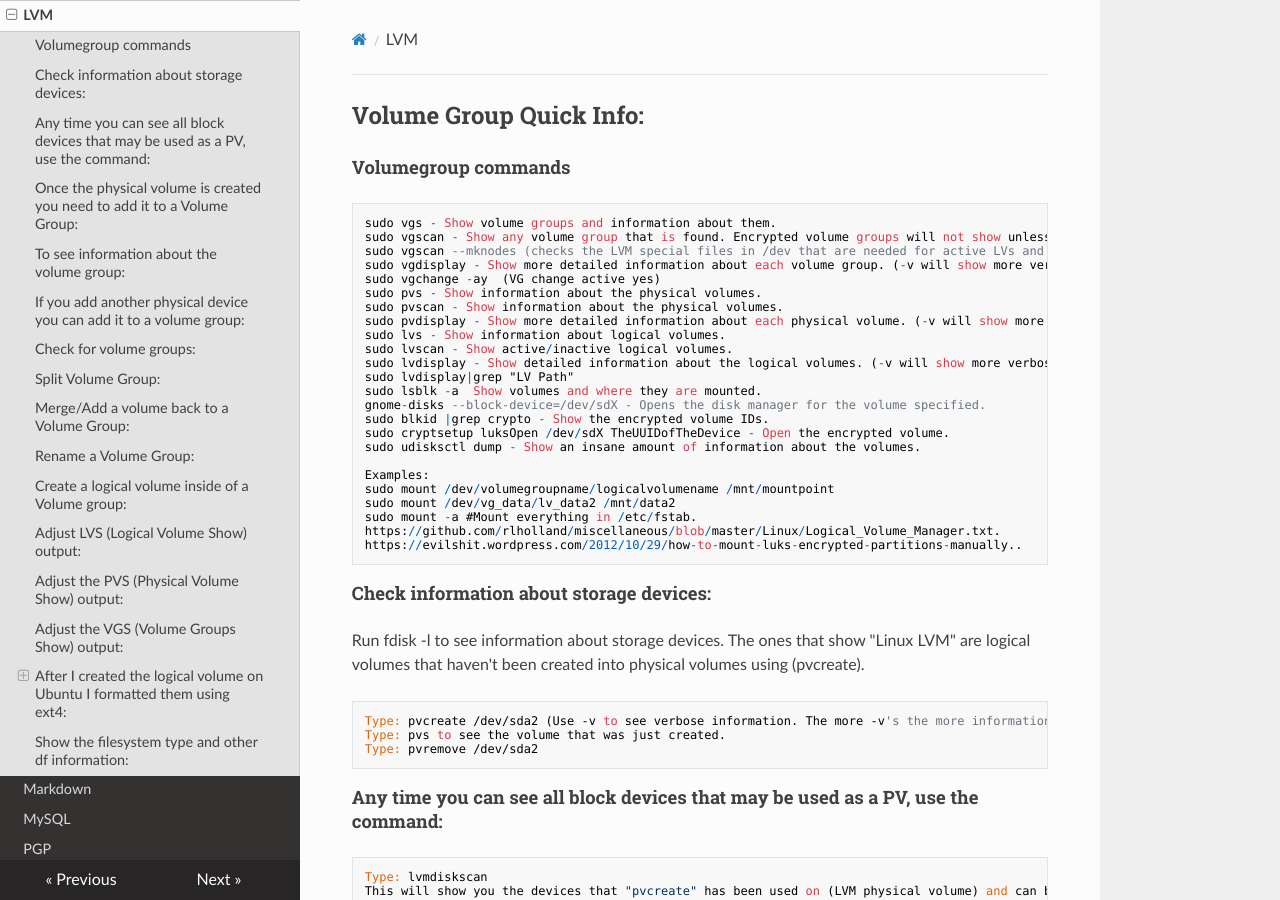
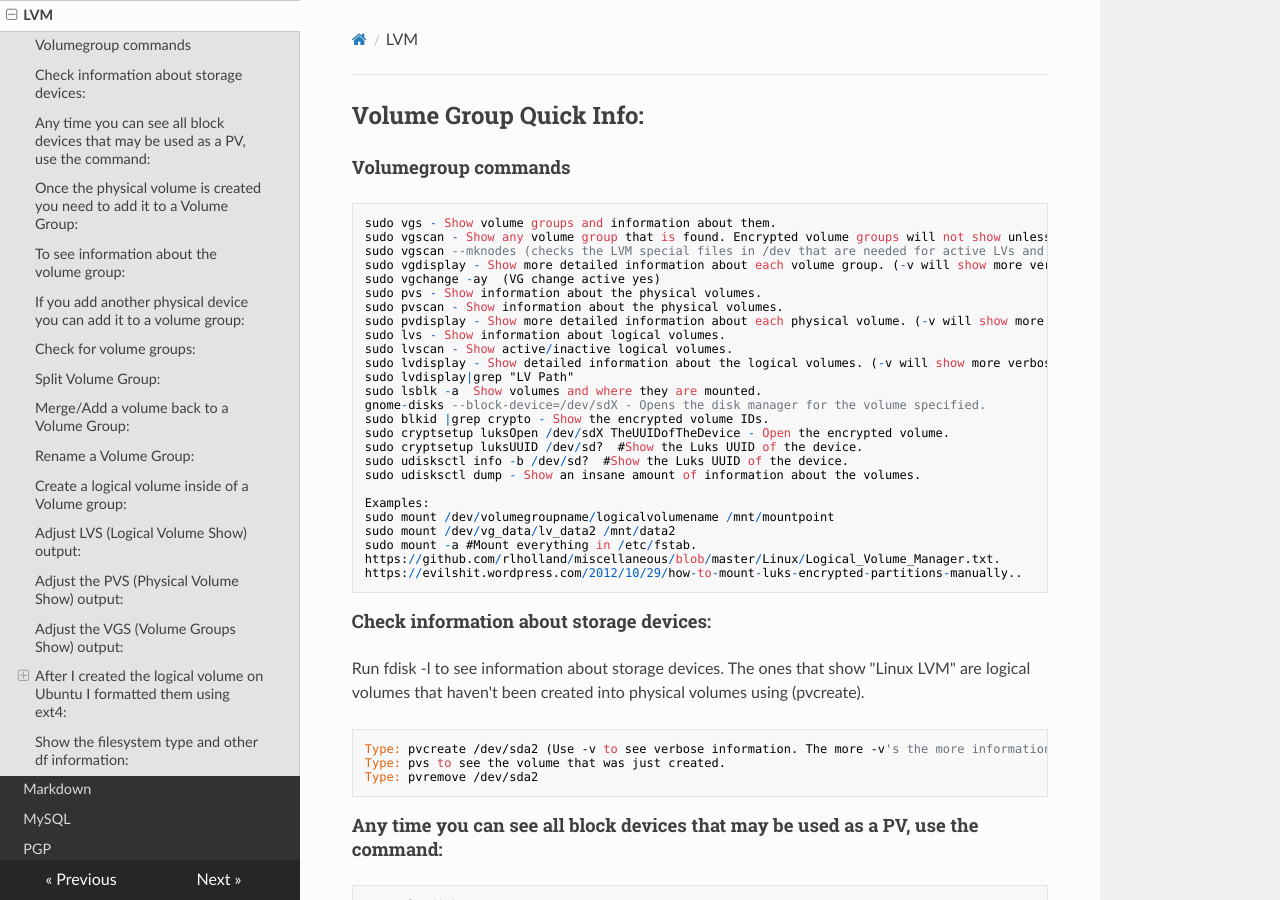
Before and after one commit to rldutch1/notes, an MkDocs documentation site: the page built from docs/lvm.md, in a window 1280 px wide and 900 px high. Built offline with MkDocs 1.6.1, drawn with Linux system fonts in a browser that asks for light colours; nearby versions of some CDN libraries.

Commit message:
Updated the LVM section.

```diff
--- a/docs/lvm.md
+++ b/docs/lvm.md
@@ -17,6 +17,8 @@
 	gnome-disks --block-device=/dev/sdX - Opens the disk manager for the volume specified.
 	sudo blkid |grep crypto - Show the encrypted volume IDs.
 	sudo cryptsetup luksOpen /dev/sdX TheUUIDofTheDevice - Open the encrypted volume.
+	sudo cryptsetup luksUUID /dev/sd?  #Show the Luks UUID of the device.
+	sudo udisksctl info -b /dev/sd?  #Show the Luks UUID of the device.
 	sudo udisksctl dump - Show an insane amount of information about the volumes.
 
 	Examples:
```
Also changed, not shown: README.md (+1 -1 lines).
